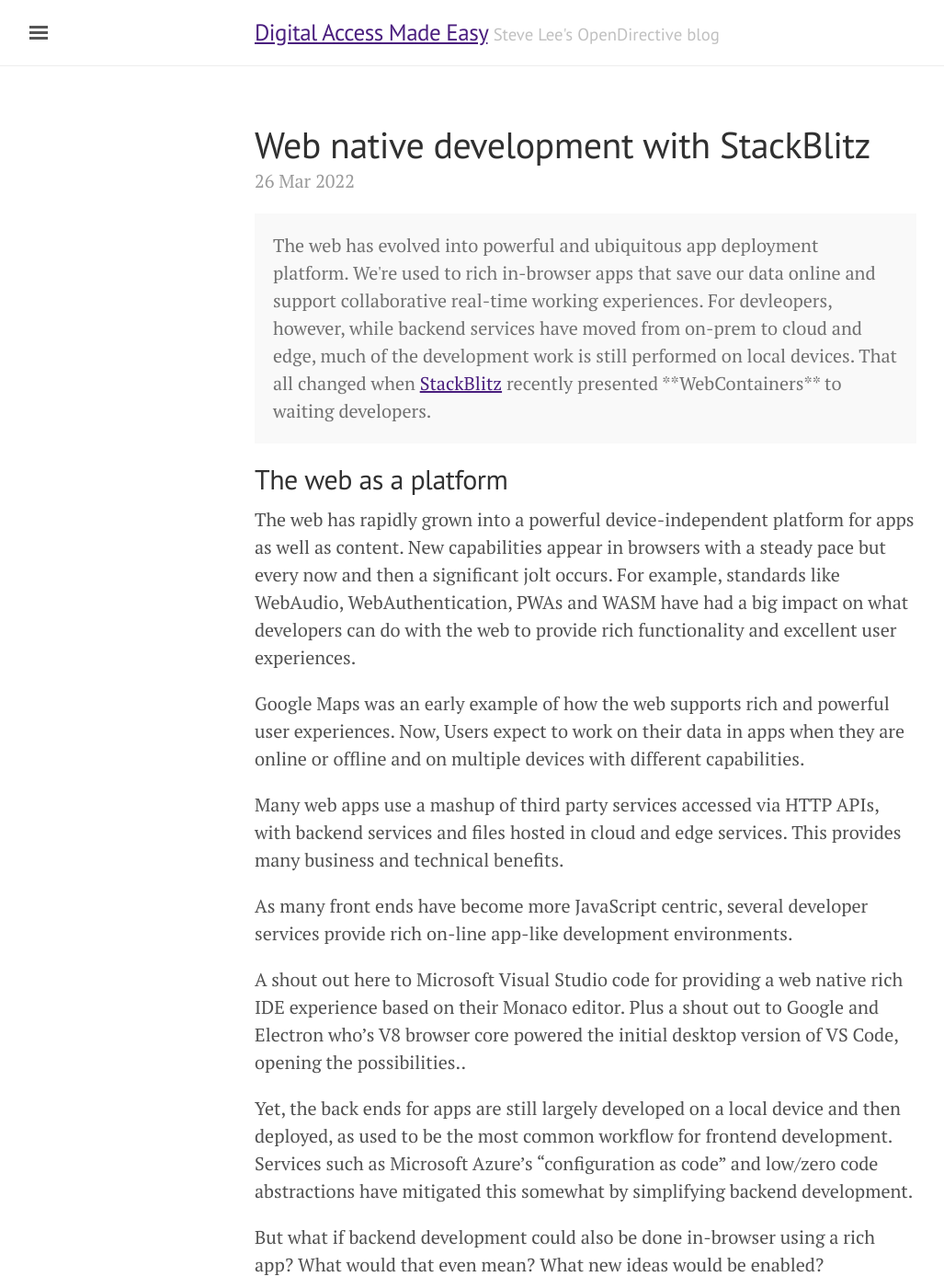
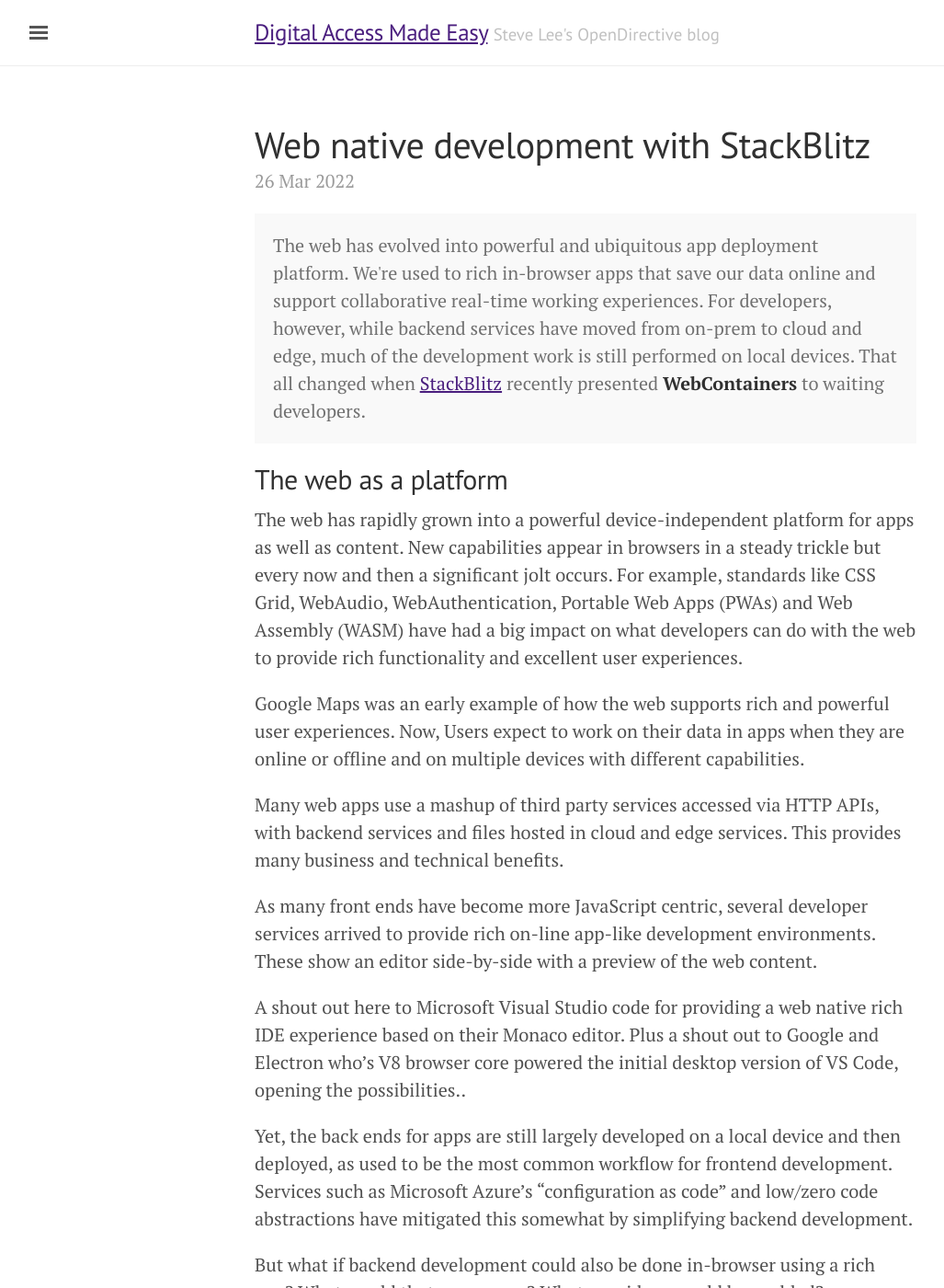
Before and after one commit to OpenDirective/opendirective.github.io, a Jekyll site: the page built from _posts/2022-03-26-web-native-development-with-stackblitz.md, in a window 1280 px wide and 1400 px high. Shown: the whole window at 92% size, without its empty margins (3-1030 px from the left). Built offline with Jekyll 4.4.1, drawn with Linux system fonts in a browser that asks for light colours; some of the changed text lies outside the part shown.

Commit message:
Tweak text

```diff
--- a/_posts/2022-03-26-web-native-development-with-stackblitz.md
+++ b/_posts/2022-03-26-web-native-development-with-stackblitz.md
@@ -3,19 +3,19 @@
 title: Web native development with StackBlitz
 ---
 
-<div class="message">The web has evolved into powerful and ubiquitous app deployment platform. We're used to rich in-browser apps that save our data online and support collaborative real-time working experiences. For devleopers, however, while backend services have moved from on-prem to cloud and edge, much of the development work is still performed on local devices.
+<div class="message">The web has evolved into powerful and ubiquitous app deployment platform. We're used to rich in-browser apps that save our data online and support collaborative real-time working experiences. For developers, however, while backend services have moved from on-prem to cloud and edge, much of the development work is still performed on local devices.
 
-That all changed when <a href="https://stackblitz.com/">StackBlitz</a> recently presented **WebContainers** to waiting developers. </div>
+That all changed when <a href="https://stackblitz.com/">StackBlitz</a> recently presented <strong>WebContainers</strong> to waiting developers. </div>
 
 ## The web as a platform
 
-The web has rapidly grown into a powerful device-independent platform for apps as well as content. New capabilities appear in browsers with a steady pace but every now and then a significant jolt occurs. For example, standards like WebAudio, WebAuthentication, PWAs and WASM have had a big impact on what developers can do with the web to provide rich functionality and excellent user experiences.
+The web has rapidly grown into a powerful device-independent platform for apps as well as content. New capabilities appear in browsers in a steady trickle but every now and then a significant jolt occurs. For example, standards like CSS Grid, WebAudio, WebAuthentication, Portable Web Apps (PWAs) and Web Assembly (WASM) have had a big impact on what developers can do with the web to provide rich functionality and excellent user experiences.
 
 Google Maps was an early example of how the web supports rich and powerful user experiences. Now, Users expect to work on their data in apps when they are online or offline and on multiple devices with different capabilities.
 
 Many web apps use a mashup of third party services accessed via HTTP APIs, with backend services and files hosted in cloud and edge services. This provides many business and technical benefits.
 
-As many front ends have become more JavaScript centric, several developer services provide rich on-line app-like development environments.
+As many front ends have become more JavaScript centric, several developer services arrived to provide rich on-line app-like development environments. These show an editor side-by-side with a preview of the web content.
 
 A shout out here to Microsoft Visual Studio code for providing a web native rich IDE experience based on their Monaco editor. Plus a shout out to Google and Electron who's V8 browser core powered the initial desktop version of VS Code, opening the possibilities..
 
@@ -43,6 +43,7 @@
 
 To provide a complete fullstack integrated development environment (IDE), StackBlitz adds a VS Code editor and file system browser. They also provide GitHub integration for version control. Soon I understand GitHub can be used as the file system as well, providing code security and usual developer workflows. The frontend can be opened out in its own tab/window as well.
 
+The final touch is a set of predefined containers covering a range of backend and front end technologies. This are opened with a click, landing you in the IDE ready to go.
 # The power of a URL for developers
 
 What this means is that given a URL you get a full-stack nodejs and frontend app. All running together in the browser. And, you can use the powerful browser F12 developer tools to debug BOTH front and backend.
```
